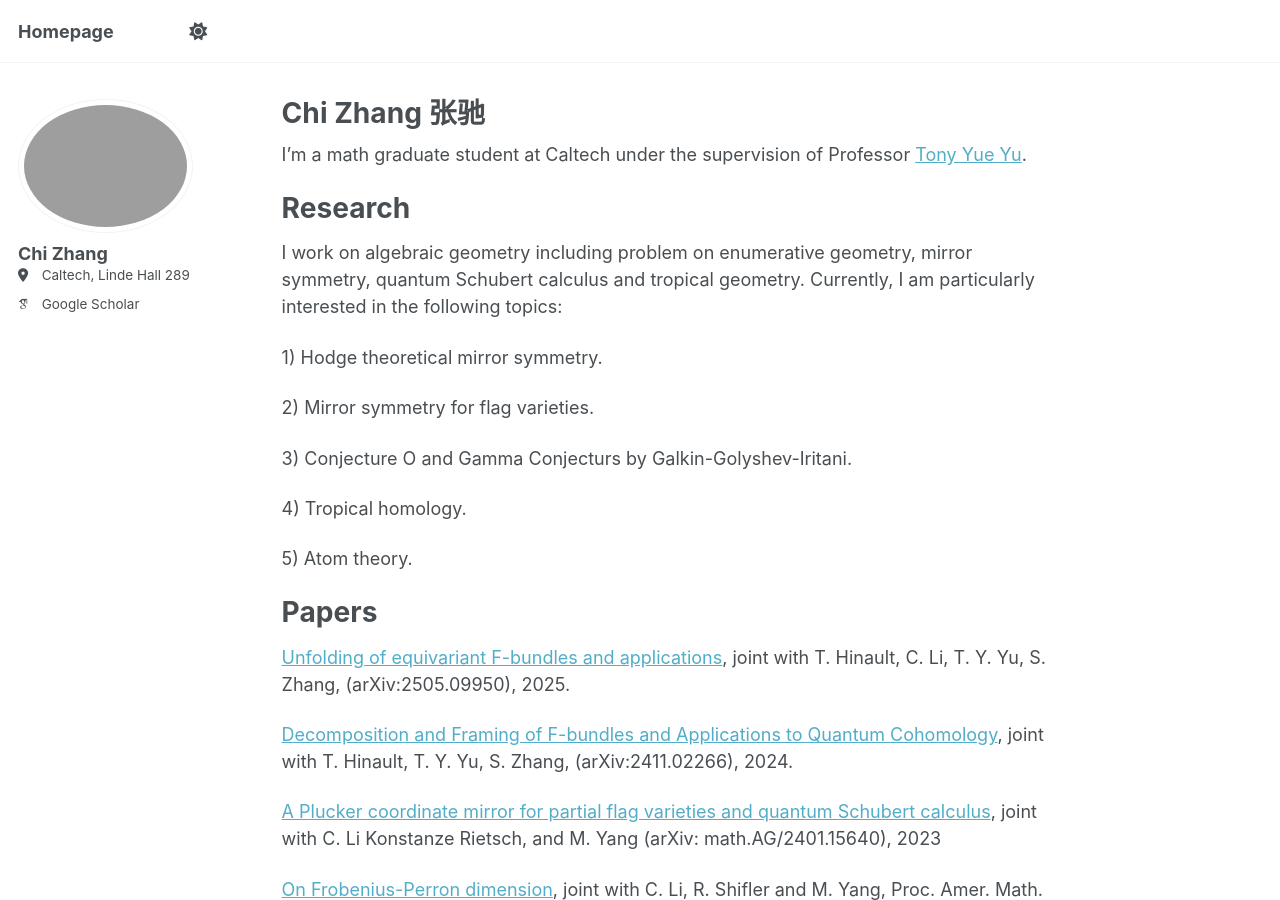
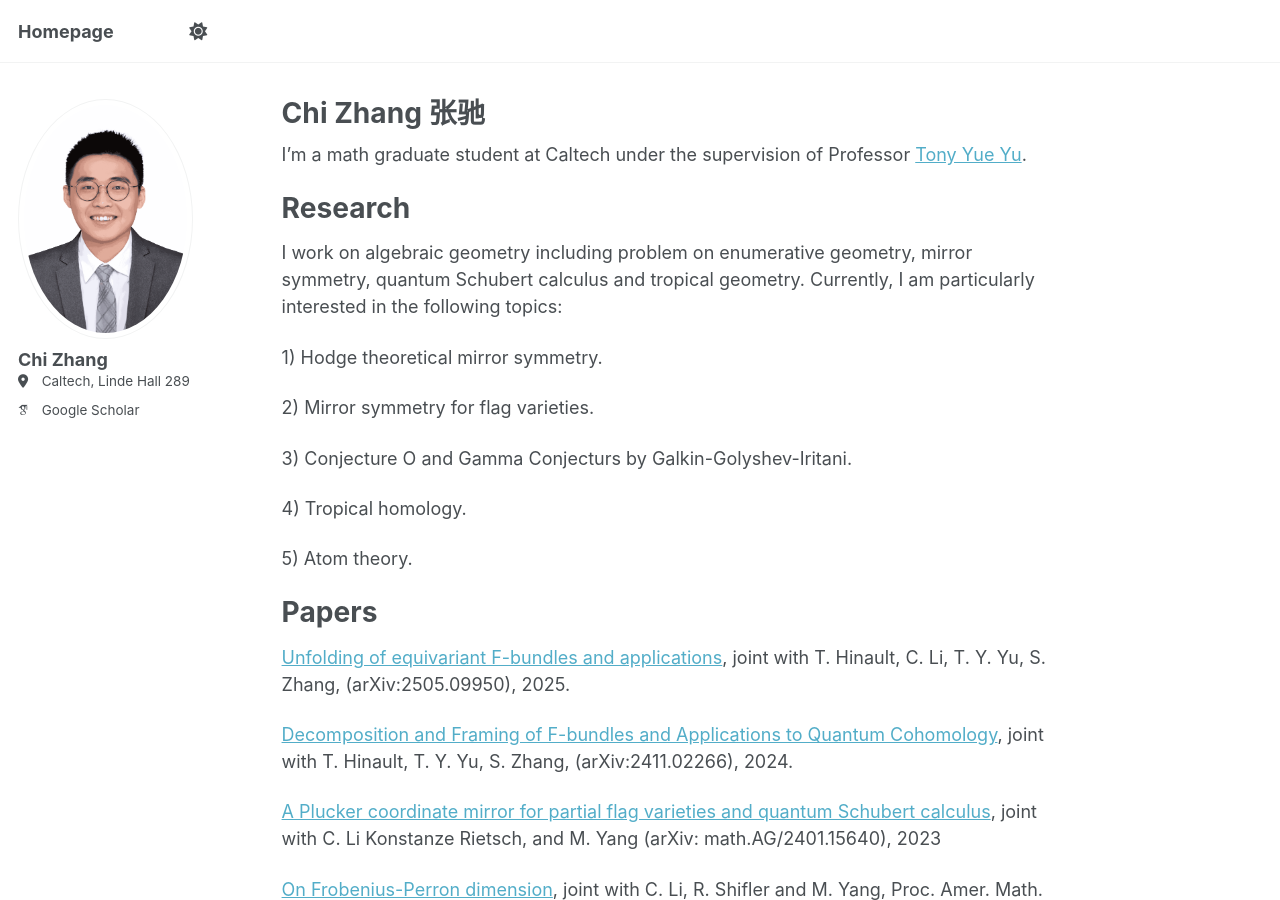
Before and after one commit to ChiZhang-math/ChiZhang-math.github.io, a Jekyll site: the page built from _pages/about.md, in a window 1280 px wide and 900 px high. Built offline with Jekyll 4.4.1, drawn with Linux system fonts in a browser that asks for light colours; some web fonts are replaced; a script that is not in the unit is left out.

Commit message:
Update _config.yml

```diff
--- a/_config.yml
+++ b/_config.yml
@@ -23,7 +23,7 @@ repository               : "academicpages/academicpages.github.io"
 #               Additional customization can be done by editing /_includes/author-profile.html
 author:
   # Biographic information
-  avatar           : "Chi2.png"
+  avatar           : "Chi4.png"
   name             : "Chi Zhang"
   pronouns         : # example: "he/his"
   location         : "Caltech, Linde Hall 289"
```
